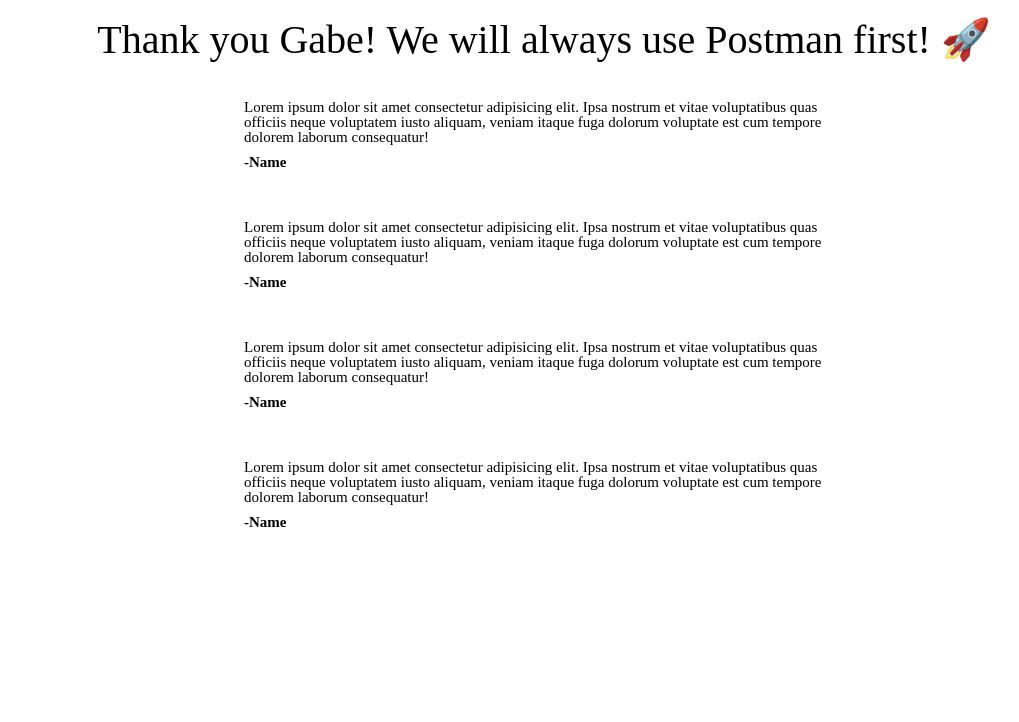
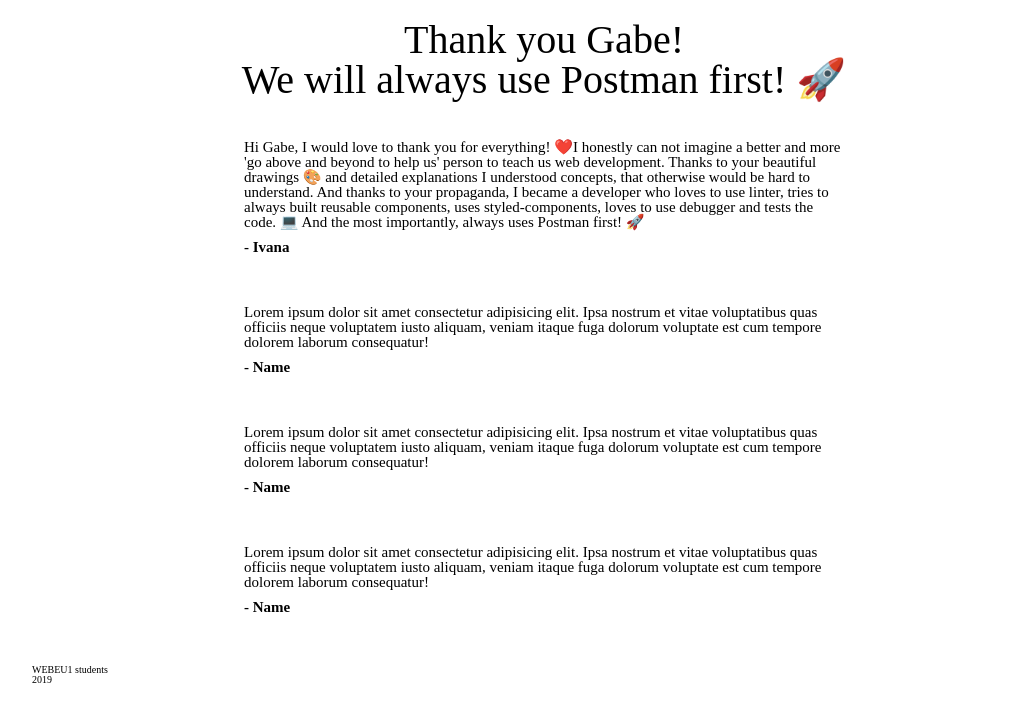
Before and after one commit to Pav0l/thank_you, a plain HTML site: page index.html in a window 1280 px wide. Shown: the whole page, without its empty margins (96-1115 px from the left). Drawn offline with Linux system fonts and the light colour scheme.

Commit message:
Add first msg. Create footer

```diff
--- a/index.html
+++ b/index.html
@@ -9,18 +9,23 @@
   </head>
   <body class="container">
     <header>
-      <h1>Thank you Gabe! We will always use Postman first! 🚀</h1>
+      <h1>Thank you Gabe!</h1>
+      <h1>We will always use Postman first! 🚀</h1>
     </header>
 
     <section class="msg-list">
       <div class="msg">
         <p class="msg-text">
-          Lorem ipsum dolor sit amet consectetur adipisicing elit. Ipsa nostrum
-          et vitae voluptatibus quas officiis neque voluptatem iusto aliquam,
-          veniam itaque fuga dolorum voluptate est cum tempore dolorem laborum
-          consequatur!
+          Hi Gabe, I would love to thank you for everything! ❤️I honestly can
+          not imagine a better and more 'go above and beyond to help us' person
+          to teach us web development. Thanks to your beautiful drawings 🎨 and
+          detailed explanations I understood concepts, that otherwise would be
+          hard to understand. And thanks to your propaganda, I became a
+          developer who loves to use linter, tries to always built reusable
+          components, uses styled-components, loves to use debugger and tests
+          the code. 💻 And the most importantly, always uses Postman first! 🚀
         </p>
-        <div class="msg-name">-Name</div>
+        <div class="msg-name">- Ivana</div>
       </div>
       <div class="msg">
         <p class="msg-text">
@@ -29,7 +34,7 @@
           veniam itaque fuga dolorum voluptate est cum tempore dolorem laborum
           consequatur!
         </p>
-        <div class="msg-name">-Name</div>
+        <div class="msg-name">- Name</div>
       </div>
       <div class="msg">
         <p class="msg-text">
@@ -38,7 +43,7 @@
           veniam itaque fuga dolorum voluptate est cum tempore dolorem laborum
           consequatur!
         </p>
-        <div class="msg-name">-Name</div>
+        <div class="msg-name">- Name</div>
       </div>
       <div class="msg">
         <p class="msg-text">
@@ -47,8 +52,13 @@
           veniam itaque fuga dolorum voluptate est cum tempore dolorem laborum
           consequatur!
         </p>
-        <div class="msg-name">-Name</div>
+        <div class="msg-name">- Name</div>
       </div>
     </section>
+
+    <footer>
+      <div>WEBEU1 students</div>
+      <div>2019</div>
+    </footer>
   </body>
 </html>
```
